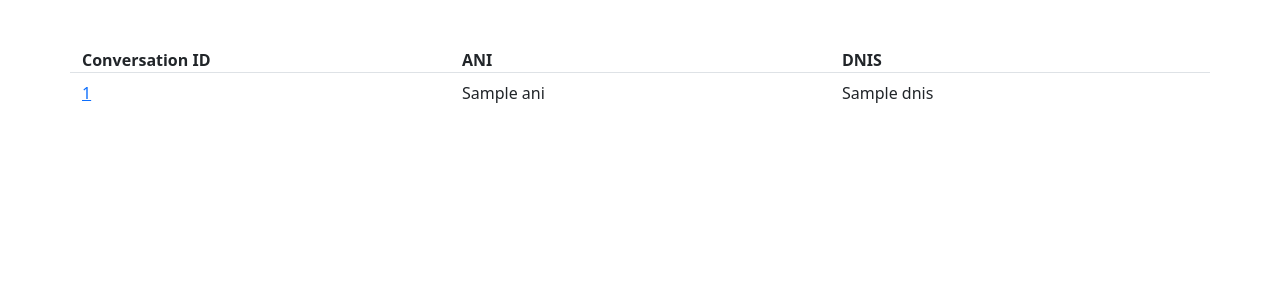
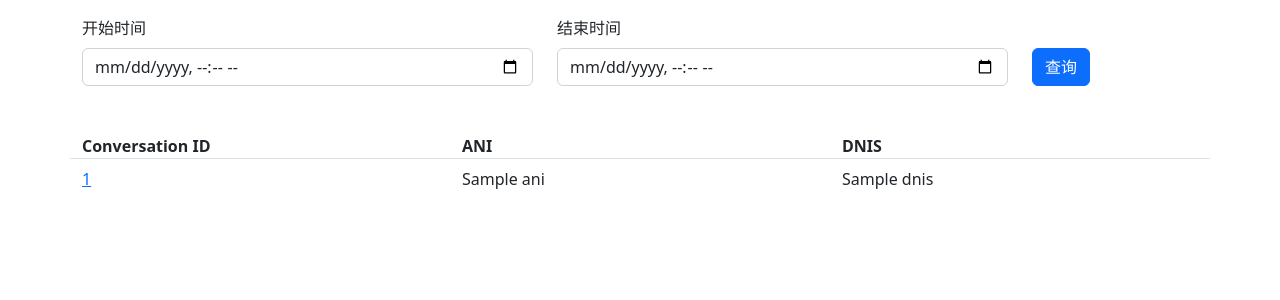
Before and after one commit to allanchiu/gc_demo, a Flask app: template templates/conversation.html in a window 1280 px wide. Shown: the top 300 px of the page. Run offline with Flask 3, Linux system fonts and the light colour scheme; the template is opened without the code that fills it: most values are stand-ins (such as "Sample title", 1, 10 or a date in 2020); some libraries are stand-ins or nearby versions.

Commit message:
search conversation by datetime

```diff
--- a/app.py
+++ b/app.py
@@ -30,6 +30,7 @@ def index():
 
 @app.route("/conversations")
 def get_conversations():
+    conversation_list = []
     body = PureCloudPlatformClientV2.ConversationQuery()
 
     segmentFilter = PureCloudPlatformClientV2.SegmentDetailQueryFilter()
@@ -42,14 +43,25 @@ def get_conversations():
     segmentFilter.predicates = [predicte01]
     segmentFilter.type = "or"
     body.segment_filters = [segmentFilter]
-    body.interval = "2025-03-25T00:45:00.000Z/2025-03-25T09:59:59.999Z"
+
+    # 获取日期参数
+    start_time = request.args.get('start_time')
+    end_time = request.args.get('end_time')
+
+    if start_time and end_time:
+        # 转换日期格式
+        start_time_iso = start_time + '.000Z'
+        end_time_iso = end_time + '.999Z'
+        body.interval = f"{start_time_iso}/{end_time_iso}"
+    else:
+        # 返回空值
+        return render_template("conversation.html", data=conversation_list)
 
     try:
         api_response = conversationApi.post_analytics_conversations_details_query(body)
         response = api_response.to_dict()
         conversations = response["conversations"]
         total_hits = response["total_hits"]
-        conversation_list = []
         if total_hits > 0:
             for i in range(0, total_hits):
                 conversation_list.append(conversations[i])
@@ -85,7 +97,7 @@ def play_recording():
         return "no recording"
 
     except ApiException as e:
-        if e.status == 403:
+        if e.status == 403 or e.status == 404:
             return "no recording"
         print(
             "Exception when calling RecordingApi->get_conversation_recordings: %s\n" % e
--- a/templates/conversation.html
+++ b/templates/conversation.html
@@ -11,6 +11,22 @@
 </head>
 
 <body>
+    <!-- 添加日期选择表单 -->
+    <form action="{{ url_for('get_conversations') }}" method="get" class="container mt-3">
+        <div class="row">
+            <div class="col-md-5">
+                <label for="start_time" class="form-label">开始时间</label>
+                <input type="datetime-local" class="form-control" id="start_time" name="start_time">
+            </div>
+            <div class="col-md-5">
+                <label for="end_time" class="form-label">结束时间</label>
+                <input type="datetime-local" class="form-control" id="end_time" name="end_time">
+            </div>
+            <div class="col-md-2 d-flex align-items-end">
+                <button type="submit" class="btn btn-primary">查询</button>
+            </div>
+        </div>
+    </form>
     <div class="container mt-5">
         <div class="row">
             <div class="col-md-4 fw-bold">Conversation ID</div>
```
